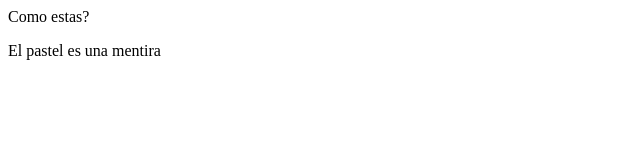
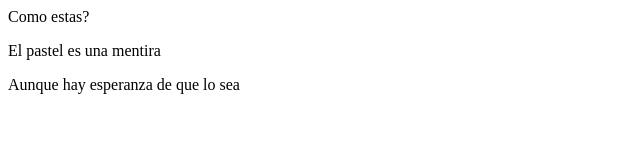
Before and after one commit to HermanEspinosa/sesion-ejercicio-git01, a plain HTML site: page index.html in a window 1280 px wide. Shown: the whole page, without its empty margins (0-640 px from the left). Drawn offline with Linux system fonts and the light colour scheme.

Commit message:
Se añade un tercer mensaje

```diff
--- a/index.html
+++ b/index.html
@@ -8,5 +8,6 @@
 <body>
     Como estas?
     <p>El pastel es una mentira</p>
+    <p>Aunque hay esperanza de que lo sea</p>
 </body>
 </html>
```
